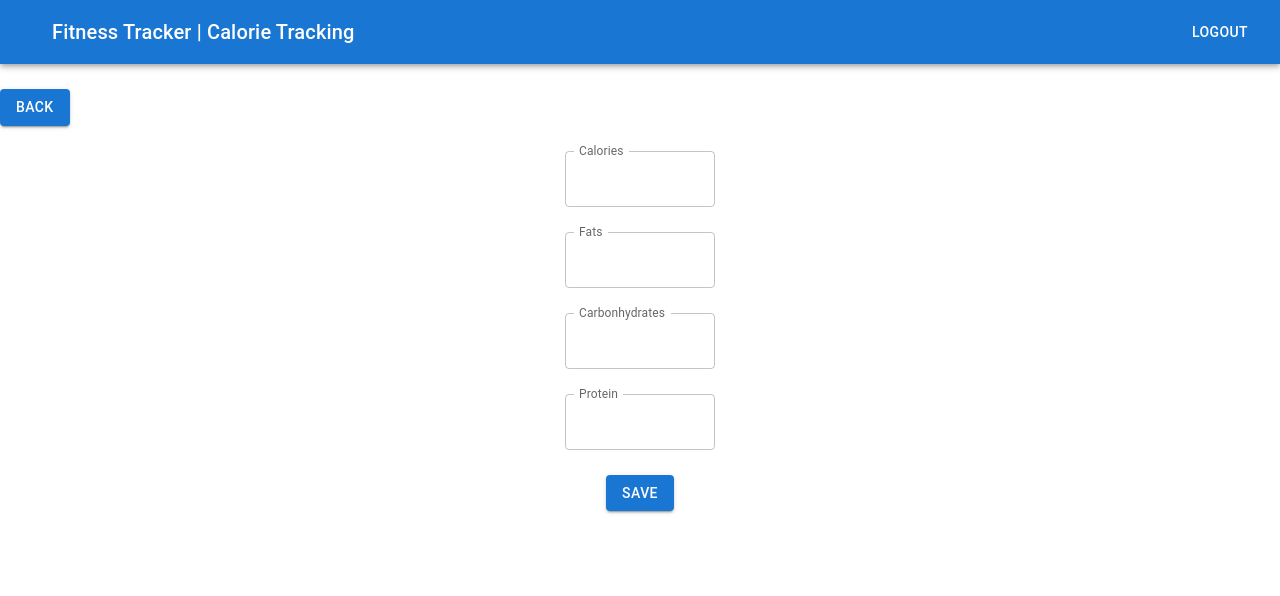
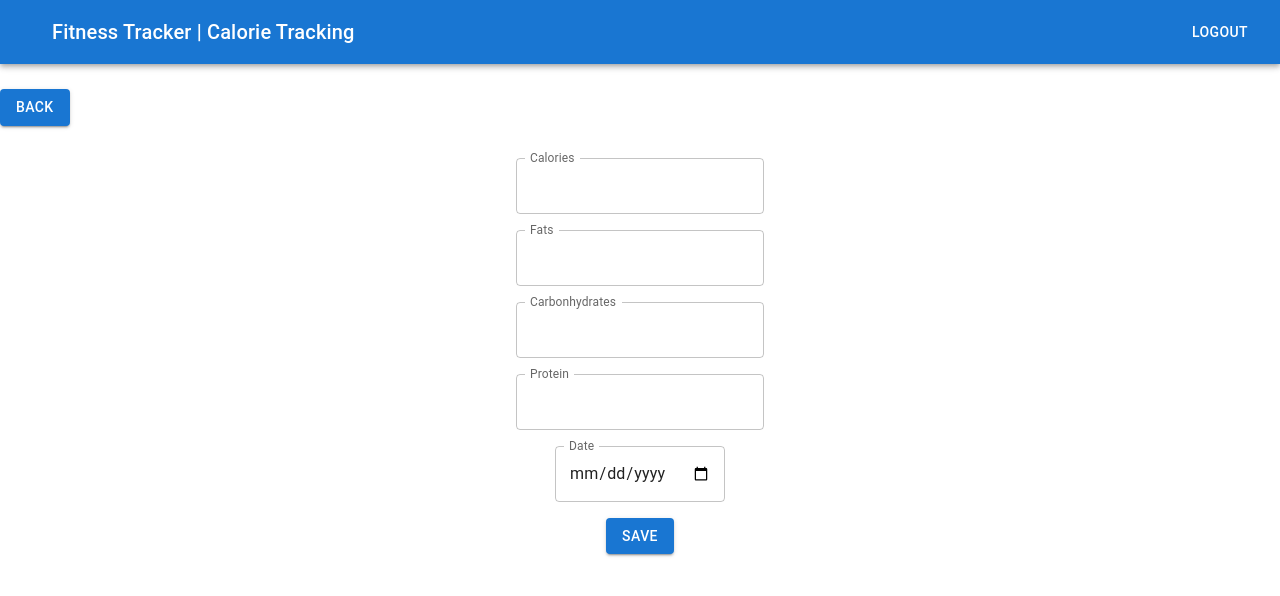
Before and after one commit to rakenduste-programmeerimine-2022/fitnesstracker, a React (Create React App) app in the folder frontend/: page /calorietrack in a window 1280 px wide. Shown: the top 596 px of the page. Built offline with nearby package versions, Linux system fonts and the light colour scheme.

Commit message:
Calorie tracking FE ready
Added CalorieForm component and made it functional. Can't save to backend yet.

```diff
--- /dev/null
+++ b/frontend/src/components/CalorieForm.js
@@ -0,0 +1,123 @@
+import { FormControl, Box, Button, TextField } from "@mui/material"
+import { useRef, useState, useEffect } from "react"
+import axios from 'axios';
+
+const CalorieForm = props => {
+    const [calories, setCalories] = useState("")
+    const [fats, setFats] = useState("")
+    const [carbs, setCarbs] = useState("")
+    const [protein, setProtein] = useState("")
+    const [date, setDate] = useState("")
+
+    const caloriesRef = useRef(null)
+    const fatsRef = useRef(null)
+    const carbsRef = useRef(null)
+    const proteinRef = useRef(null)
+    const dateRef = useRef(null)
+
+    useEffect (() => {
+        console.log("renderer")
+    }, [calories, fats, carbs, protein, date])
+
+    const handleSubmit = e => {
+        e.preventDefault(
+            console.log({ calories, fats, carbs, protein, date })
+        )
+        console.log ({
+           caloriesRef: caloriesRef.current.value,
+           fatsRef: fatsRef.current.value,
+           carbsRef: carbsRef.current.value,
+           proteinRef: proteinRef.current.value,
+           dateRef: dateRef.current.value
+        })
+        axios.post('http://localhost:8080/blablablalblabla', {
+        calories: caloriesRef.current.value,
+        fats: fatsRef.current.value,
+        carbs: carbsRef.current.value,
+        protein: proteinRef.current.value,
+        date: dateRef.current.value
+        })
+        .then(function (response) {
+        console.log(response);
+        })
+        .catch(function (error) {
+        console.log(error);
+        });
+    }
+
+    return (
+        <form onSubmit={handleSubmit}>
+            <FormControl
+                sx={{
+                    pt: 4,
+                    height: "100%",
+                    display: "flex",
+                    flexDirection: "column",
+                    alignItems: "center",
+                    gap: "16px"
+                }}
+            >
+               <TextField
+                    className="body-field"
+                    value={calories}
+                    inputRef={caloriesRef}
+                    onChange={e => setCalories(e.target.value)}
+                    label="Calories"
+                    type="number"
+                    InputLabelProps={{
+                        shrink: true,
+                    }}
+                />
+                <TextField
+                    className="body-field"
+                    value={fats}
+                    inputRef={fatsRef}
+                    onChange={e => setFats(e.target.value)}
+                    label="Fats"
+                    type="number"
+                    InputLabelProps={{
+                        shrink: true,
+                    }}
+                />
+                <TextField
+                    className="body-field"
+                    value={carbs}
+                    inputRef={carbsRef}
+                    onChange={e => setCarbs(e.target.value)}
+                    label="Carbonhydrates"
+                    type="number"
+                    InputLabelProps={{
+                        shrink: true,
+                    }}
+                />
+                <TextField
+                    className="body-field"
+                    value={protein}
+                    inputRef={proteinRef}
+                    onChange={e => setProtein(e.target.value)}
+                    label="Protein"
+                    type="number"
+                    InputLabelProps={{
+                        shrink: true,
+                    }}
+                />
+                <TextField
+                    className="body-field"
+                    value={date}
+                    inputRef={dateRef}
+                    onChange={e => setDate(e.target.value)}
+                    label="Date"
+                    type="date"
+                    InputLabelProps={{
+                        shrink: true,
+                    }}
+                />
+                <Box className="save-button">
+                    <Button variant="contained" type="submit">Save</Button>
+                </Box>
+            </FormControl>
+        </form>
+    )
+}
+
+export default CalorieForm
--- a/frontend/src/pages/CalorieTracking.js
+++ b/frontend/src/pages/CalorieTracking.js
@@ -1,5 +1,6 @@
 import React, { useState } from "react";
 import { Box, Typography, Button, AppBar, Toolbar, IconButton, TextField} from '@mui/material';
+import CalorieForm from "../components/CalorieForm"
 
 const CalorieTracking = () => {
 
@@ -31,43 +32,7 @@ const CalorieTracking = () => {
             </Button>
 
             <Box className="full-form">
-                <Box className="body-form">
-                    <TextField
-                        className="body-field"
-                        label="Calories"
-                        type="number"
-                        InputLabelProps={{
-                            shrink: true,
-                        }}
-                    />
-                    <TextField
-                        className="body-field"
-                        label="Fats"
-                        type="number"
-                        InputLabelProps={{
-                            shrink: true,
-                        }}
-                    />
-                    <TextField
-                        className="body-field"
-                        label="Carbonhydrates"
-                        type="number"
-                        InputLabelProps={{
-                            shrink: true,
-                        }}
-                    />
-                    <TextField
-                        className="body-field"
-                        label="Protein"
-                        type="number"
-                        InputLabelProps={{
-                            shrink: true,
-                        }}
-                    />
-                </Box>
-            </Box>
-            <Box className="save-button">
-                <Button variant="contained">Save</Button>
+                <CalorieForm />
             </Box>
         </Box>
     )
```
